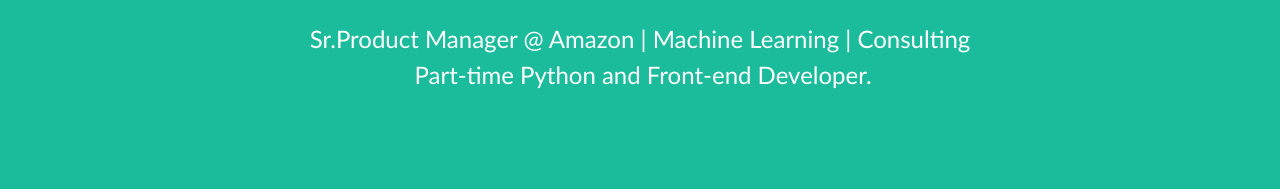
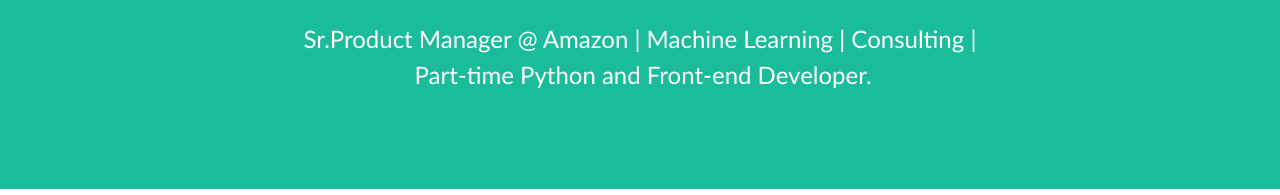
Before and after one commit to vijaypatha/vijaypatha.github.io, a plain HTML site: page index.html in a window 1280 px wide. Shown: the part 605-800 px from the top of the page. Drawn offline with nearby package versions, Linux system fonts and the light colour scheme; a web font is replaced by a local one.

Commit message:
Update index.html

```diff
--- a/index.html
+++ b/index.html
@@ -63,7 +63,7 @@
                 <div class="divider-custom-line"></div>
             </div>
             <!-- Masthead Subheading-->
-            <p class="pre-wrap masthead-subheading font-weight-light mb-0"> Sr.Product Manager @ Amazon | Machine Learning | Consulting </br> Part-time Python and Front-end Developer.</p>
+            <p class="pre-wrap masthead-subheading font-weight-light mb-0"> Sr.Product Manager @ Amazon | Machine Learning | Consulting | </br> Part-time Python and Front-end Developer.</p>
         </div>
     </header>
     <section class="page-section portfolio" id="portfolio">
```
